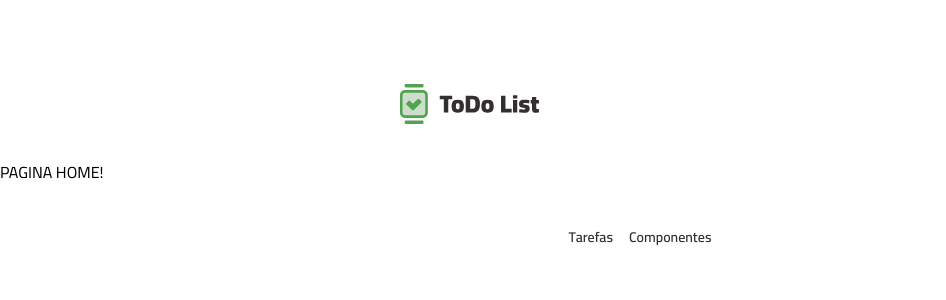
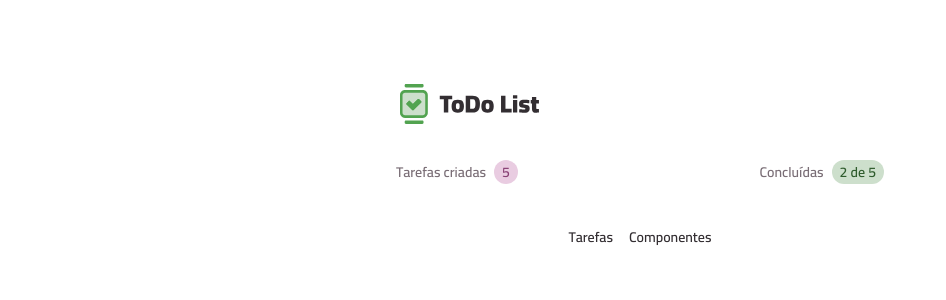
Before and after one commit to Thaisfelicio/todo-list-React, a React (Vite) app: page / in a window 1280 px wide. Shown: the top 300 px of the page, without its empty margins (0-946 px from the left). Built offline with nearby package versions, Linux system fonts and the light colour scheme.

Commit message:
feat(page-home): Add task summary

```diff
--- /dev/null
+++ b/src/core-components/tasks-summary.tsx
@@ -0,0 +1,21 @@
+import Badge from "../components/badge";
+import Text from "../components/text";
+
+export default function TasksSummary() {
+  return (
+    <>
+      <div className="flex items-center gap-2">
+        <Text variant="body-sm-bold" className="text-gray-300!">
+          Tarefas criadas
+        </Text>
+        <Badge variant="secondary">5</Badge>
+      </div>
+      <div className="flex items-center gap-2">
+        <Text variant="body-sm-bold" className="text-gray-300!">
+          Concluídas
+        </Text>
+        <Badge variant="primary">2 de 5</Badge>
+      </div>
+    </>
+  );
+}
--- a/src/pages/page-home.tsx
+++ b/src/pages/page-home.tsx
@@ -1,6 +1,12 @@
+import Container from "../components/container";
+import TasksSummary from "../core-components/tasks-summary";
 
 export default function PageHome() {
-    return <>
-        PAGINA HOME!
-    </>
+  return (
+    <Container as="article" className="space-y-3">
+      <header className="flex items-center justify-between">
+        <TasksSummary />
+      </header>
+    </Container>
+  );
 }
```
